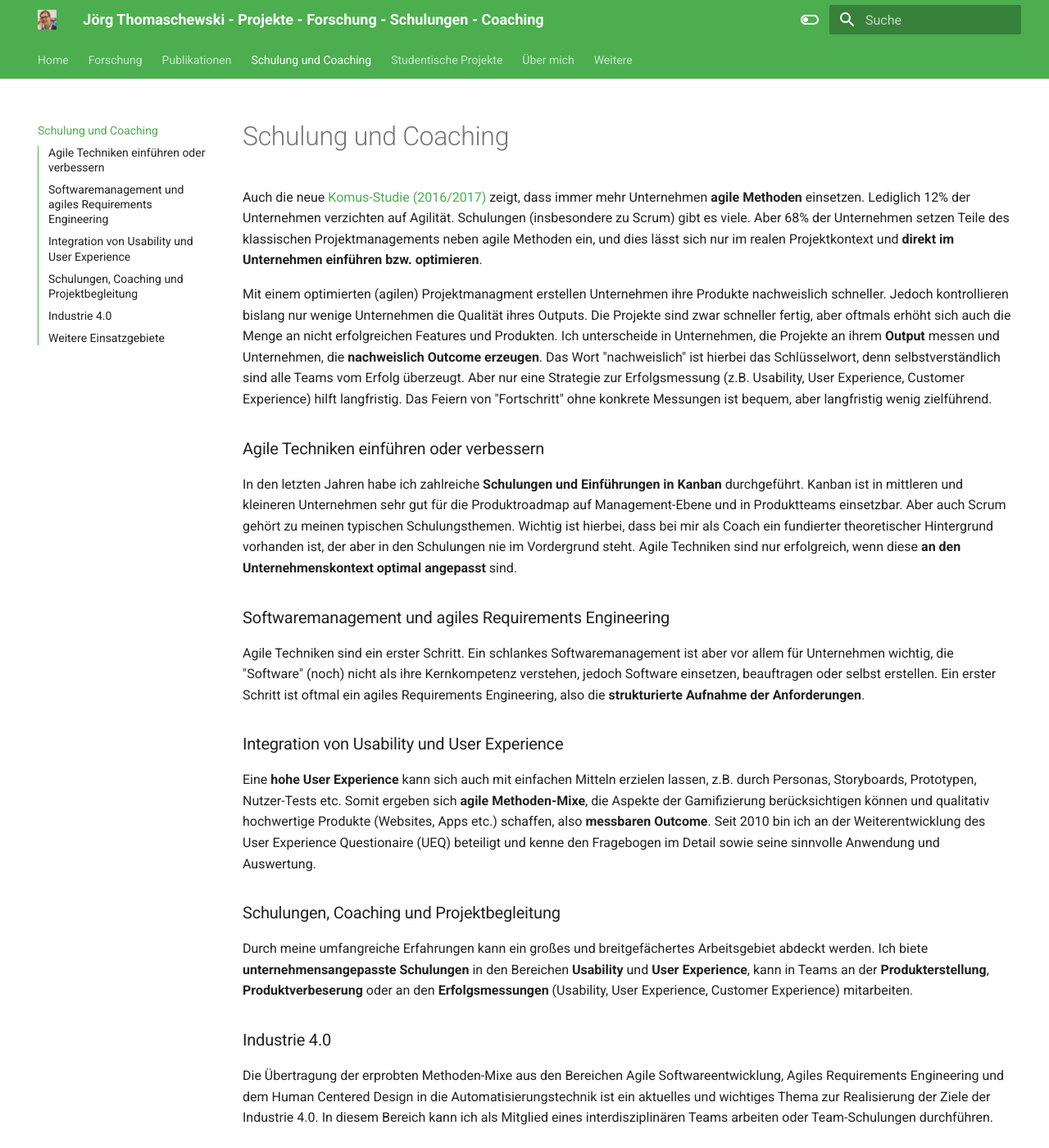
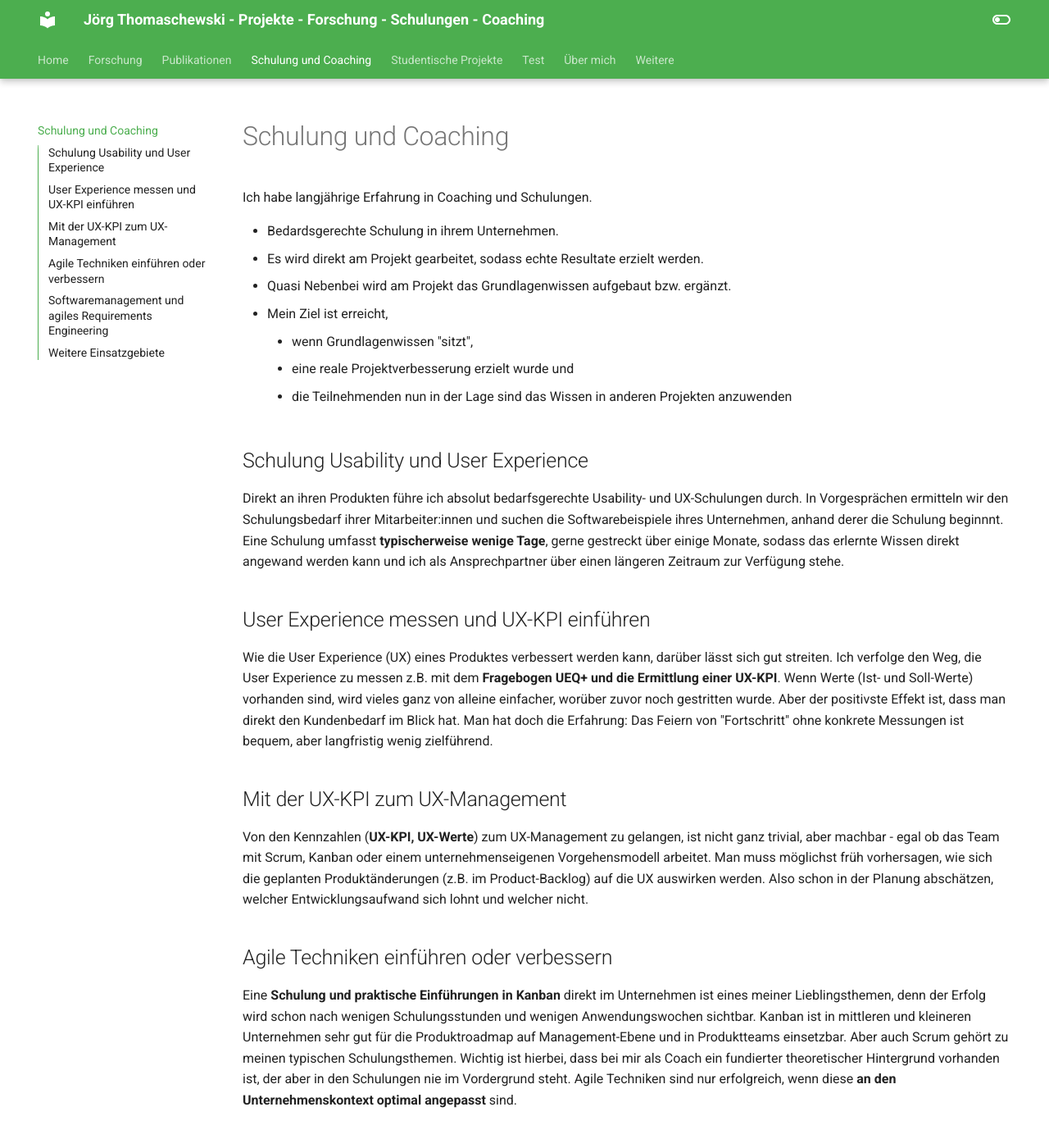
Before and after one commit to JoergThomaschewski/website-jt, an MkDocs documentation site: the page built from docs/Schulung-und-Coaching.md, in a window 1280 px wide and 1400 px high. Shown: the whole window at 82% size. Built offline with MkDocs 1.6.1 and Material for MkDocs 9.7.7, drawn with Linux system fonts in a browser that asks for light colours; some of the changed text lies outside the part shown.

Commit message:
Teste verbessert, Item-Spacing ist noch zu groß

```diff
--- a/docs/Schulung-und-Coaching.md
+++ b/docs/Schulung-und-Coaching.md
@@ -1,28 +1,30 @@
----
-layout: page
-title: Schulung und Coaching
-permalink: /beratung-und-schulung/
-nav: main
-nav-position: 2
----
-Auch die neue <a markdown="0" target="_blank" href="http://www.status-quo-agile.de">Komus-Studie (2016/2017)</a> zeigt, dass immer mehr Unternehmen __agile Methoden__ einsetzen. Lediglich 12% der Unternehmen verzichten auf Agilität. Schulungen (insbesondere zu Scrum) gibt es viele. Aber 68% der Unternehmen setzen Teile des klassischen Projektmanagements neben agile Methoden ein, und dies lässt sich nur im realen Projektkontext und __direkt im Unternehmen einführen bzw. optimieren__.
+Ich habe langjährige Erfahrung in Coaching und Schulungen.
 
-Mit einem optimierten (agilen) Projektmanagment erstellen Unternehmen ihre Produkte nachweislich schneller. Jedoch kontrollieren bislang nur wenige Unternehmen die Qualität ihres Outputs. Die Projekte sind zwar schneller fertig, aber oftmals erhöht sich auch die Menge an nicht erfolgreichen Features und Produkten. Ich unterscheide in Unternehmen, die Projekte an ihrem __Output__ messen und Unternehmen, die __nachweislich Outcome erzeugen__. Das Wort "nachweislich" ist hierbei das Schlüsselwort, denn selbstverständlich sind alle Teams vom Erfolg überzeugt. Aber nur eine Strategie zur Erfolgsmessung (z.B. Usability, User Experience, Customer Experience) hilft langfristig. Das Feiern von "Fortschritt" ohne konkrete Messungen ist bequem, aber langfristig wenig zielführend.
+* Bedardsgerechte Schulung in ihrem Unternehmen.
+* Es wird direkt am Projekt gearbeitet, sodass echte Resultate erzielt werden.
+* Quasi Nebenbei wird am Projekt das Grundlagenwissen aufgebaut bzw. ergänzt.
+* Mein Ziel ist erreicht,
+    * wenn Grundlagenwissen "sitzt",
+    * eine reale Projektverbesserung erzielt wurde und
+    * die Teilnehmenden nun in der Lage sind das Wissen in anderen Projekten anzuwenden
 
-### Agile Techniken einführen oder verbessern
-In den letzten Jahren habe ich zahlreiche __Schulungen und Einführungen in Kanban__ durchgeführt. Kanban ist in mittleren und kleineren Unternehmen sehr gut für die Produktroadmap auf Management-Ebene und in Produktteams einsetzbar. Aber auch Scrum gehört zu meinen typischen Schulungsthemen. Wichtig ist hierbei, dass bei mir als Coach ein fundierter theoretischer Hintergrund vorhanden ist, der aber in den Schulungen nie im Vordergrund steht. Agile Techniken sind nur erfolgreich, wenn diese __an den Unternehmenskontext optimal angepasst__ sind.
+## Schulung Usability und User Experience
+Direkt an ihren Produkten führe ich absolut bedarfsgerechte Usability- und UX-Schulungen durch. In Vorgesprächen ermitteln wir den Schulungsbedarf ihrer Mitarbeiter:innen und suchen die Softwarebeispiele ihres Unternehmen, anhand derer die Schulung beginnnt. Eine Schulung umfasst __typischerweise wenige Tage__, gerne gestreckt über einige Monate, sodass das erlernte Wissen direkt angewand werden kann und ich als Ansprechpartner über einen längeren Zeitraum zur Verfügung stehe.
 
-### Softwaremanagement und agiles Requirements Engineering
+## User Experience messen und UX-KPI einführen
+Wie die User Experience (UX) eines Produktes verbessert werden kann, darüber lässt sich gut streiten. Ich verfolge den Weg, die User Experience zu messen z.B. mit dem __Fragebogen UEQ+ und die Ermittlung einer UX-KPI__. Wenn Werte (Ist- und Soll-Werte) vorhanden sind, wird vieles ganz von alleine einfacher, worüber zuvor noch gestritten wurde. Aber der positivste Effekt ist, dass man direkt den Kundenbedarf im Blick hat. Man hat doch die Erfahrung: Das Feiern von "Fortschritt" ohne konkrete Messungen ist bequem, aber langfristig wenig zielführend.
+
+## Mit der UX-KPI zum UX-Management
+Von den Kennzahlen (__UX-KPI, UX-Werte__) zum UX-Management zu gelangen, ist nicht ganz trivial, aber machbar - egal ob das Team mit Scrum, Kanban oder einem unternehmenseigenen Vorgehensmodell arbeitet. Man muss möglichst früh vorhersagen, wie sich die geplanten Produktänderungen (z.B. im Product-Backlog) auf die UX auswirken werden. Also schon in der Planung abschätzen, welcher Entwicklungsaufwand sich lohnt und welcher nicht.
+
+## Agile Techniken einführen oder verbessern
+Eine __Schulung und praktische Einführungen in Kanban__ direkt im Unternehmen ist eines meiner Lieblingsthemen, denn der Erfolg wird schon nach wenigen Schulungsstunden und wenigen Anwendungswochen sichtbar. Kanban ist in mittleren und kleineren Unternehmen sehr gut für die Produktroadmap auf Management-Ebene und in Produktteams einsetzbar. Aber auch Scrum gehört zu meinen typischen Schulungsthemen. Wichtig ist hierbei, dass bei mir als Coach ein fundierter theoretischer Hintergrund vorhanden ist, der aber in den Schulungen nie im Vordergrund steht. Agile Techniken sind nur erfolgreich, wenn diese __an den Unternehmenskontext optimal angepasst__ sind.
+
+## Softwaremanagement und agiles Requirements Engineering
 Agile Techniken sind ein erster Schritt. Ein schlankes Softwaremanagement ist aber vor allem für Unternehmen wichtig, die "Software" (noch) nicht als ihre Kernkompetenz verstehen, jedoch Software einsetzen, beauftragen oder selbst erstellen. Ein erster Schritt ist oftmal ein agiles Requirements Engineering, also die __strukturierte Aufnahme der Anforderungen__.
 
-### Integration von Usability und User Experience
-Eine __hohe User Experience__ kann sich auch mit einfachen Mitteln erzielen lassen, z.B. durch Personas, Storyboards, Prototypen, Nutzer-Tests etc. Somit ergeben sich __agile Methoden-Mixe__, die Aspekte der Gamifizierung berücksichtigen können und qualitativ hochwertige Produkte (Websites, Apps etc.) schaffen, also __messbaren Outcome__. Seit 2010 bin ich an der Weiterentwicklung des User Experience Questionaire (UEQ) beteiligt und kenne den Fragebogen im Detail sowie seine sinnvolle Anwendung und Auswertung.
 
-### Schulungen, Coaching und Projektbegleitung
-Durch meine umfangreiche Erfahrungen kann ein großes und breitgefächertes Arbeitsgebiet abdeckt werden. Ich biete __unternehmensangepasste Schulungen__ in den Bereichen __Usability__ und __User Experience__, kann in Teams an der __Produkterstellung__, __Produktverbeserung__ oder an den __Erfolgsmessungen__ (Usability, User Experience, Customer Experience) mitarbeiten.
-
-### Industrie 4.0
-Die Übertragung der erprobten Methoden-Mixe aus den Bereichen Agile Softwareentwicklung, Agiles Requirements Engineering und dem Human Centered Design in die Automatisierungstechnik ist ein aktuelles und wichtiges Thema zur Realisierung der Ziele der Industrie 4.0. In diesem Bereich kann ich als Mitglied eines interdisziplinären Teams arbeiten oder Team-Schulungen durchführen.
-
-### Weitere Einsatzgebiete
-Mich interessieren viele interessante Projekte, sei es die Auswahl von IT-Mitarbeiter*innen, die unabhängige Bewertungen der IT-Infrastruktur oder gleich die komplette Steuerung von IT-Projekten. In den letzten Jahren habe ich rund zehn IT-Unternehmensbewertungen durchgeführt, sogenannte IT Due Diligences
+## Weitere Einsatzgebiete
+* Unabhängige Bewertung der IT-Infrastruktur
+* Coach für die Steuerung komplexer von IT-Projekte
+* IT Due Diligences
--- a/mkdocs.yml
+++ b/mkdocs.yml
@@ -31,21 +31,19 @@ theme:
   # name: windmill <- NEIN. wenig Konfigurationsmöglichkeiten
   # ansehen sphinx https://www.sphinx-doc.org/en/master/usage/quickstart.html
   # https://github.com/mkdocs/mkdocs/wiki/MkDocs-Themes
-  logo: assets/jt.jpg
-
-  extra_css:
-    - stylesheets/extras.css     # keine Ahnung, ob die eine Auswirkung hat https://squidfunk.github.io/mkdocs-material/setup/setting-up-navigation/#content-area-width
 
 
+  # logo: assets/jt.jpg       # Bindet kleines Logo oben links ein
+
   features:
-    - navigation.tabs
-    #- navigation.sections
-    - navigation.footer # gibt einen Zurück-Button im Footer
-    - navigation.tracking # siehe: https://squidfunk.github.io/mkdocs-material/setup/setting-up-navigation/
-    - navigation.expand
-    - navigation.path
-    - navigation.indexes
-    - navigation.top     # Pfeil nach oben wird angezeigt
+    - navigation.tabs         # Nav oben
+    - navigation.tabs.sticky  # Nav oben bleibt auch beim scrollen
+    #- navigation.sections    # blendet links alle sections mit ein
+    - navigation.footer       # gibt einen Zurück-Button im Footer
+    - navigation.tracking     # linke Nav läuft beim Scrollen automatisch mit
+    - navigation.expand       # Nav links ausgeklappt
+    - navigation.indexes      # Keine doppelte Überschriften direkt untereinander
+    - navigation.top          # Pfeil nach oben wird angezeigt
     - toc.integrate
     - search.suggest
     - search.highlight
@@ -68,8 +66,14 @@ theme:
       primary: green
       accent: red
 
+  extra_css:
+    - stylesheets/extras.css     # keine Ahnung, ob die eine Auswirkung hat https://squidfunk.github.io/mkdocs-material/setup/setting-up-navigation/#content-area-width
+
+
+plugins:
+  - social
+
 extra:
-  # generator: false # unterdrückt Made with Material for MkDocs https://squidfunk.github.io/mkdocs-material/setup/setting-up-the-footer/#generator-notice
   social:
     - icon: fontawesome/brands/google
       link: https://scholar.google.de/citations?user=-Oj8JzgAAAAJ
@@ -83,7 +87,7 @@ extra:
       link: mailto:joerg.thomaschewski@hs-emden-leer.de
 
 markdown_extensions:
-  - attr_list  # https://squidfunk.github.io/mkdocs-material/reference/grids/#using-card-grids
+  - attr_list
   - md_in_html
   - pymdownx.inlinehilite
   - pymdownx.snippets
```
Also changed, not shown: docs/Studentische-Projekte.md (+1 -1 lines), docs/index.md (+0 -32 lines), docs/test.md (added, +5 -0 lines), docs/Über-mich.md (+41 -41 lines).
